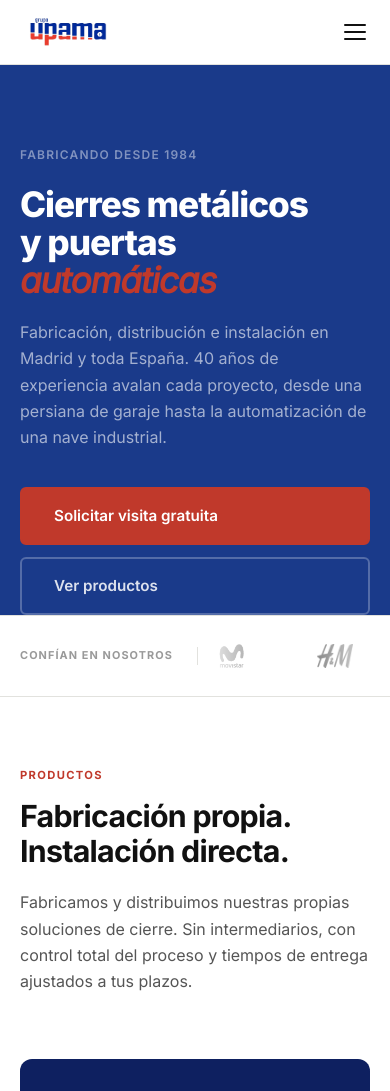
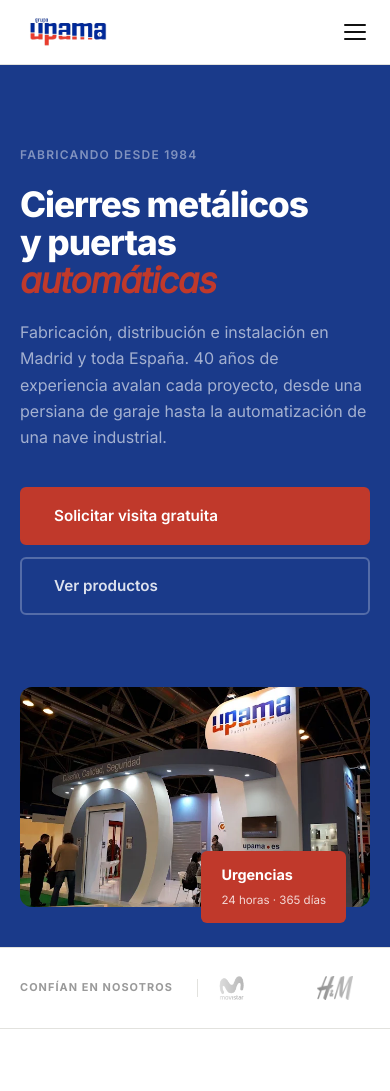
Before and after one commit to ricpa-git/upama-web, a plain HTML site: page index.html in a window 390 px wide. Shown: the top 1091 px of the page. Drawn offline with Linux system fonts and the light colour scheme.

Commit message:
Cambio titulo e imagen en movil
Co-Authored-By: Claude Sonnet 4.6 <noreply@anthropic.com>

```diff
--- a/index.html
+++ b/index.html
@@ -3,7 +3,7 @@
 <head>
   <meta charset="UTF-8" />
   <meta name="viewport" content="width=device-width, initial-scale=1.0" />
-  <title>Upama — Cierres metálicos y puertas automáticas desde 1984</title>
+  <title>Upama — Cierres metálicos y puertas automáticas</title>
   <meta name="description" content="40 años fabricando e instalando cierres metálicos enrollables y puertas automáticas en Madrid. Servicio de urgencias 24 h. Clientes: Apple, Movistar, H&M." />
   <link rel="preconnect" href="https://fonts.googleapis.com" />
   <link rel="preconnect" href="https://fonts.gstatic.com" crossorigin />
--- a/styles.css
+++ b/styles.css
@@ -783,8 +783,11 @@ a.dato__val:hover { color: var(--red); }
 @media (max-width: 800px) {
   .section { padding: 64px 0; }
 
-  .hero__inner { grid-template-columns: 1fr; }
-  .hero__right { display: none; }
+  .hero__inner { grid-template-columns: 1fr; padding-bottom: 48px; }
+  .hero__right { display: flex; padding-bottom: 40px; }
+  .hero__img { height: 220px; }
+  .hero__stats { display: none; }
+  .hero__ctas { margin-bottom: 8px; }
 
   .section__intro { grid-template-columns: 1fr; gap: 20px; }
 
```
